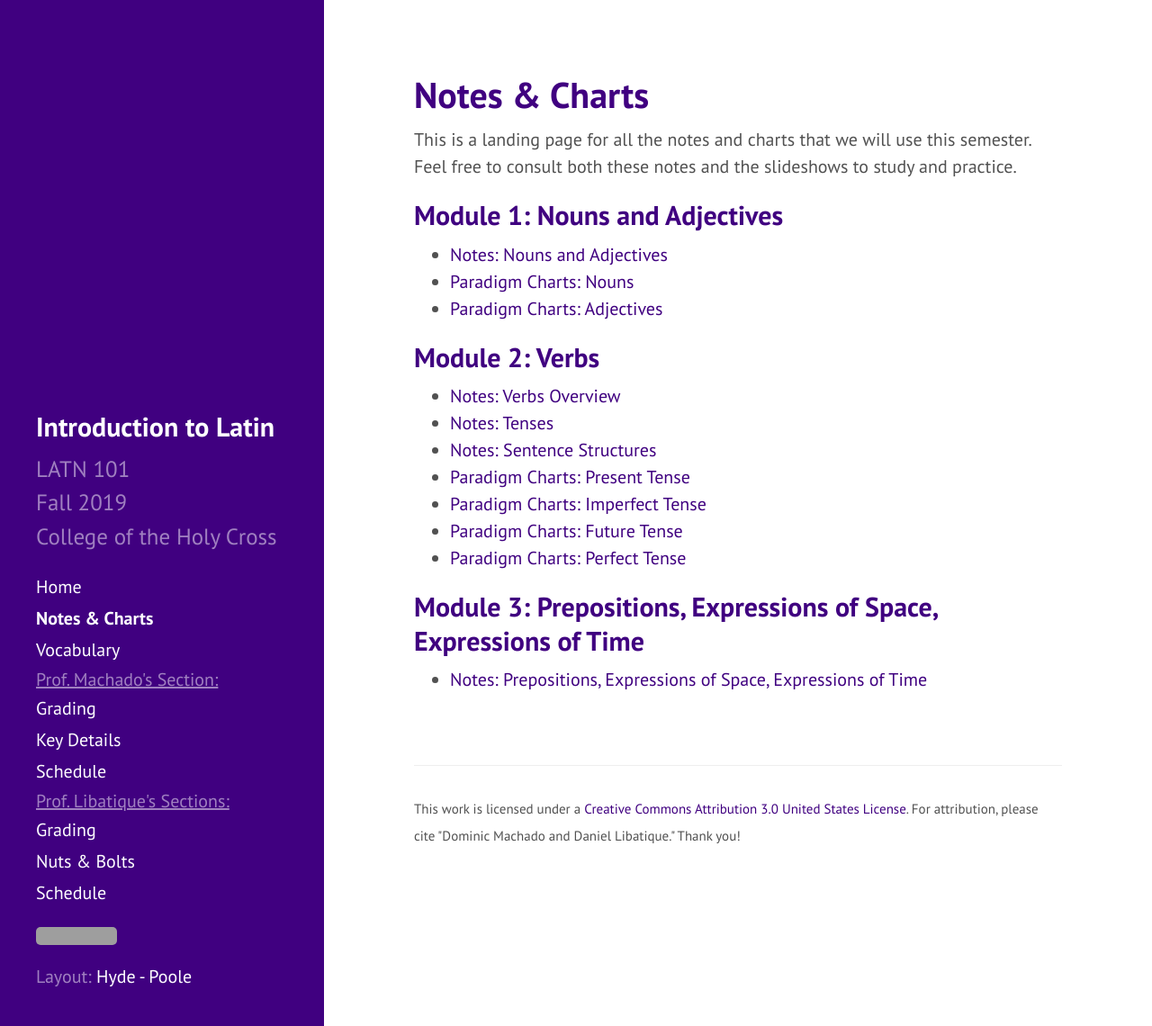
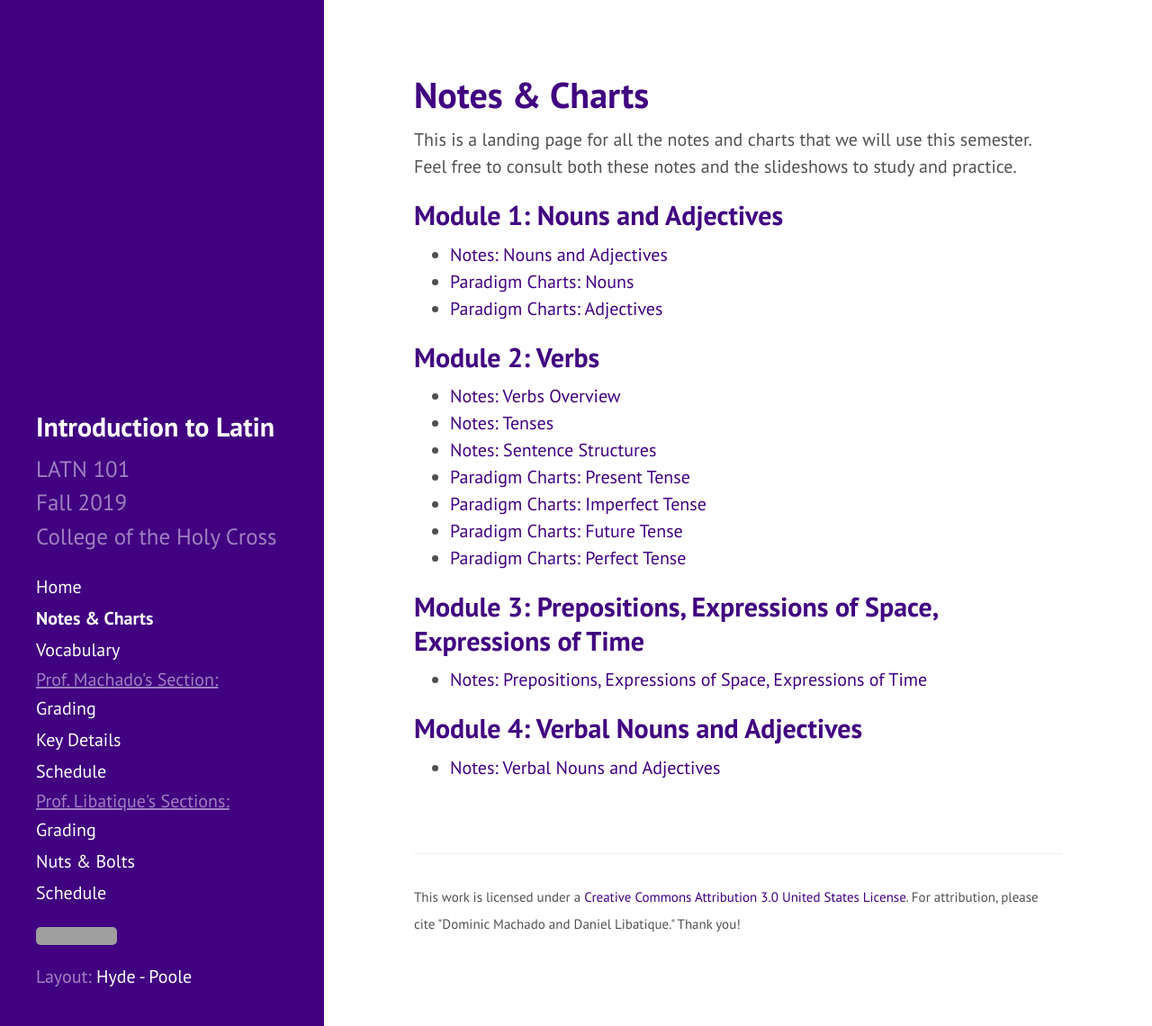
Before and after one commit to DLibatique/LATN102-S20, a Jekyll site: the page built from _pages/notes.md, in a window 1280 px wide and 1140 px high. Shown: the whole window at 90% size. Built offline with Jekyll 4.4.1, drawn with Linux system fonts in a browser that asks for light colours; grey boxes are pictures that could not be loaded.

Commit message:
added module 4

```diff
--- a/_pages/notes.md
+++ b/_pages/notes.md
@@ -26,3 +26,7 @@ This is a landing page for all the notes and charts that we will use this semest
 ## Module 3: Prepositions, Expressions of Space, Expressions of Time
 
 - [Notes: Prepositions, Expressions of Space, Expressions of Time]({{ site.baseurl }}/notes/3-place-and-time)
+
+## Module 4: Verbal Nouns and Adjectives
+
+- [Notes: Verbal Nouns and Adjectives]({{ site.baseurl }}/notes/4-verbal-nouns-and-adjs)
```
